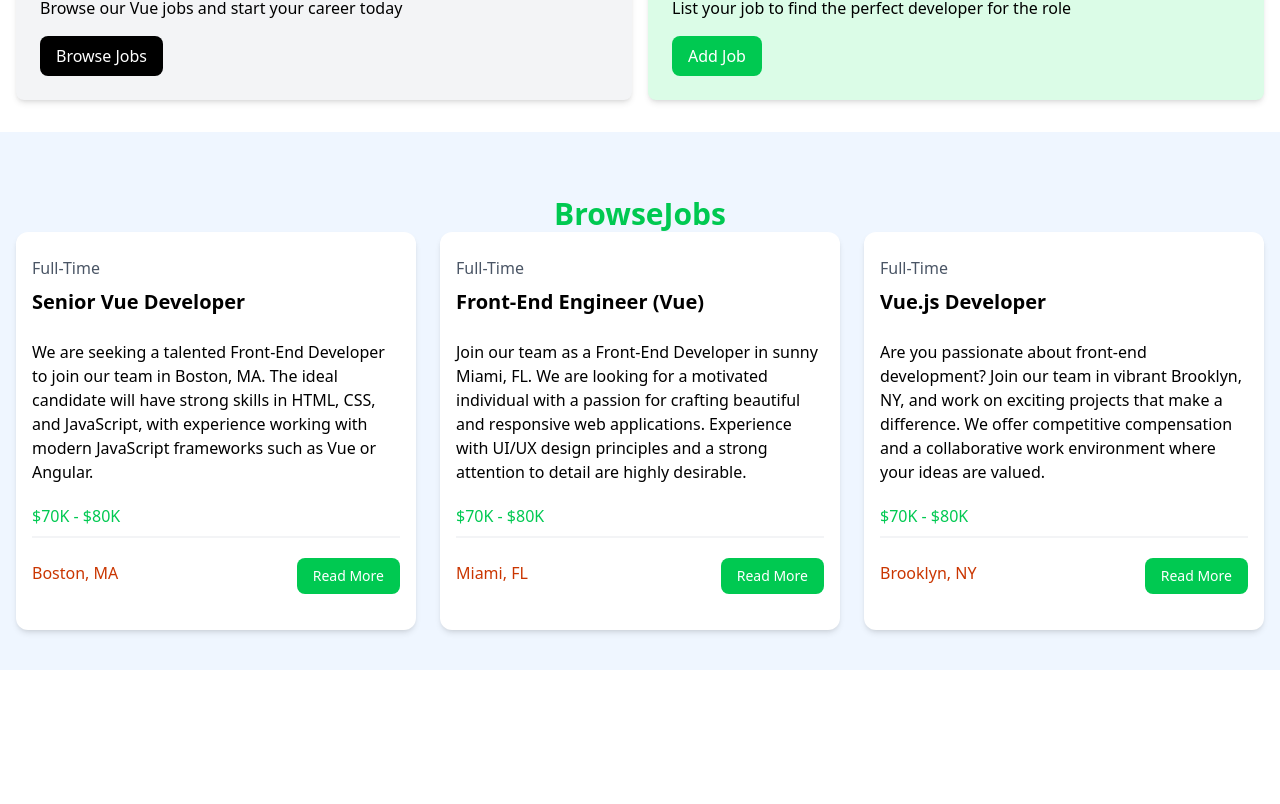
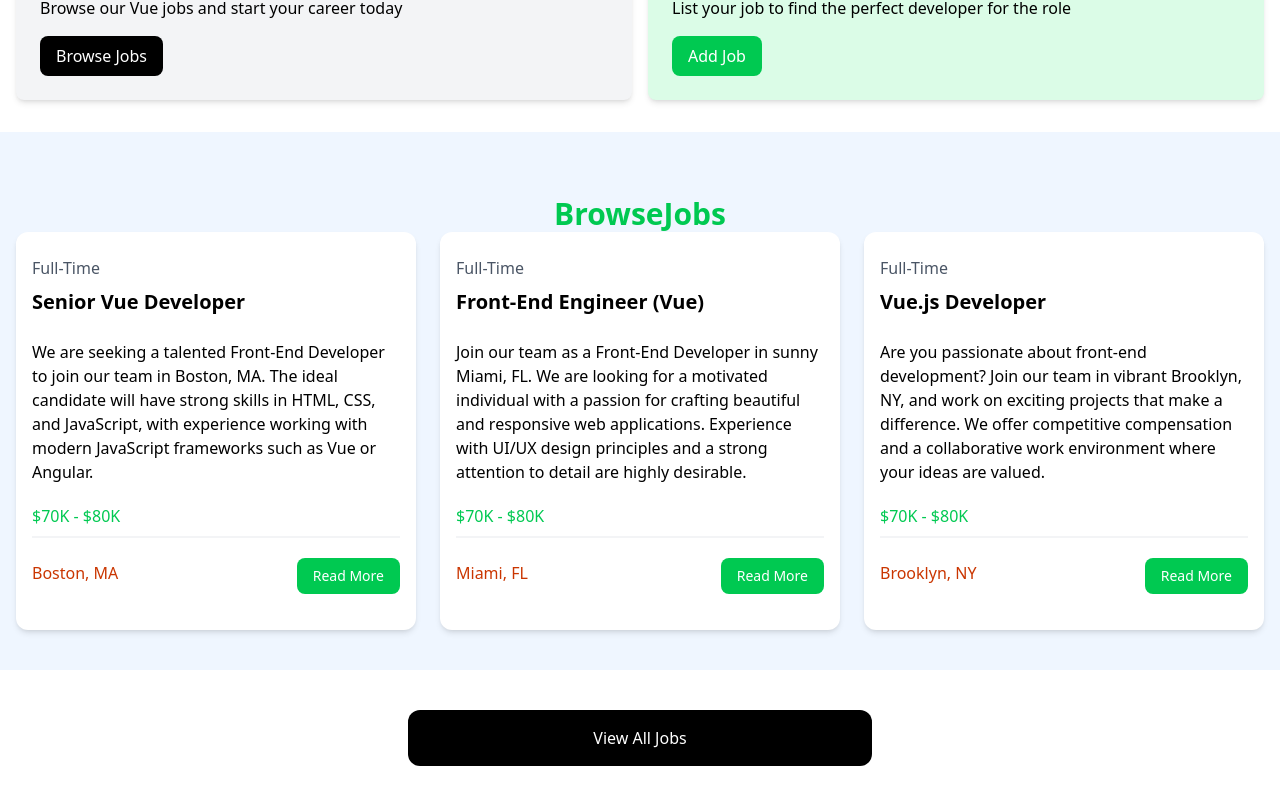
Before and after one commit to ThembaMtshelwane/project2, a Vue app: page / in a window 1280 px wide. Shown: the part 477-1281 px from the top of the page. Before the commit the page ends 1147 px from the top, so only its background shows below. Built offline with nearby package versions, Linux system fonts and the light colour scheme.

Commit message:
Add showButton prop to JobListings component for conditional button display

```diff
--- a/src/App.vue
+++ b/src/App.vue
@@ -9,5 +9,5 @@ import JobListings from "./components/JobListings.vue";
   <Navbar />
   <Hero />
   <HomeCards />
-  <JobListings :limit="3"/>
+  <JobListings :limit="3" :showButton="true"/>
 </template>
--- a/src/components/JobListings.vue
+++ b/src/components/JobListings.vue
@@ -6,8 +6,10 @@ import { ref, defineProps } from "vue";
 const jobs = ref(jobData);
 
 defineProps({
-  limit: {
-    type: Number,
+  limit: Number,
+  showButton: {
+    type: Boolean,
+    default: false,
   },
 });
 </script>
@@ -27,4 +29,12 @@ defineProps({
       </div>
     </div>
   </section>
+
+  <section v-if="showButton" class="m-auto max-w-lg my-10 px-6">
+    <a
+      href="/jobs"
+      class="block bg-black text-white text-center py-4 px-6 rounded-xl hover:bg-gray-700"
+      >View All Jobs</a
+    >
+  </section>
 </template>
```
